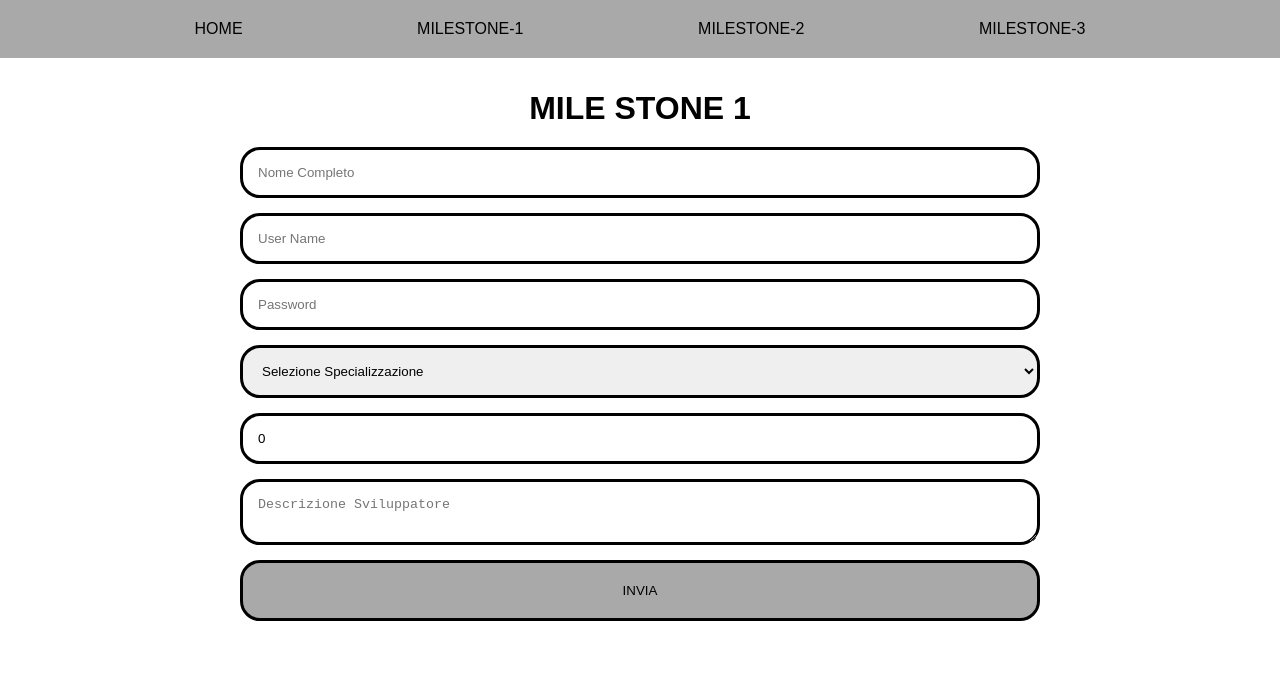
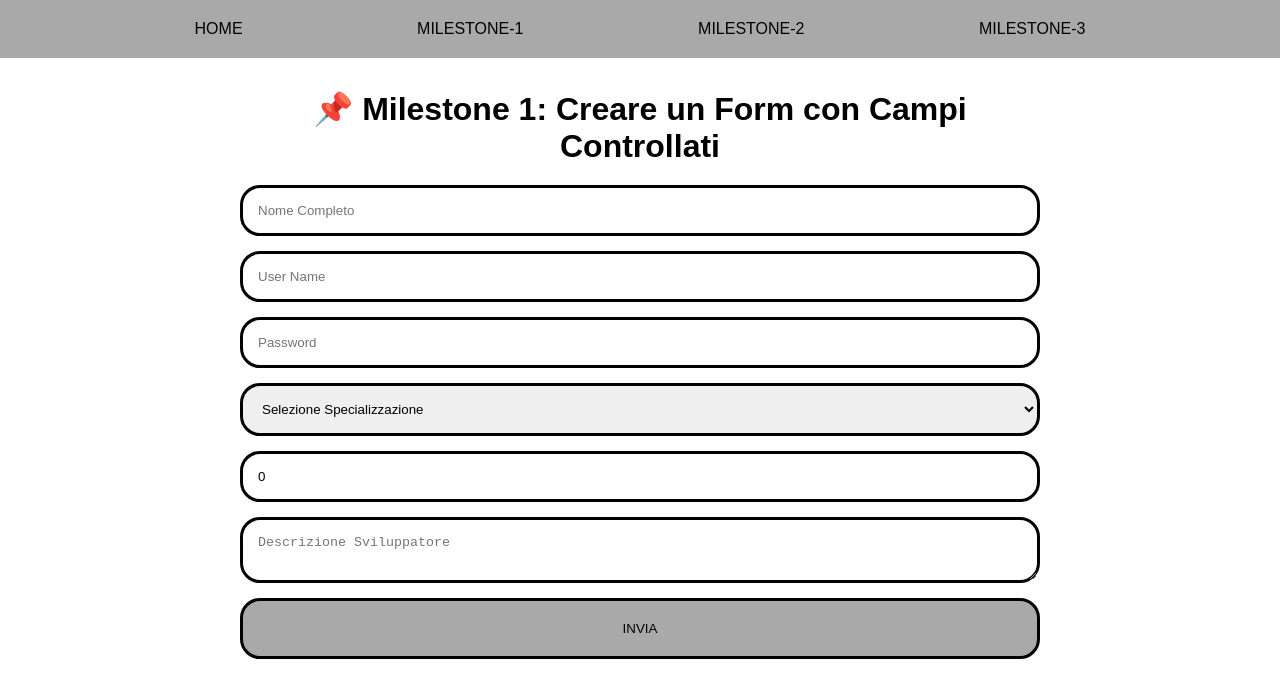
Before and after one commit to bellaviagabriele03/ex-react-useref-signup, a React (Vite) app: page /milestone1 in a window 1280 px wide. Shown: the top 698 px of the page. Built offline with nearby package versions, Linux system fonts and the light colour scheme.

Commit message:
FIX: cambiati titoli alle pagine.

```diff
--- a/src/pages/MileStone1.jsx
+++ b/src/pages/MileStone1.jsx
@@ -37,7 +37,7 @@ export default function MileStone1() {
 
     return (
         <div className="container">
-            <h1 className="title">MILE STONE 1</h1>
+            <h1 className="title">📌 Milestone 1: Creare un Form con Campi Controllati</h1>
             <form
                 onSubmit={handleSubmit}
                 className="form-stone1">
--- a/src/pages/MileStone2.jsx
+++ b/src/pages/MileStone2.jsx
@@ -114,7 +114,7 @@ export default function MileStone2() {
 
     return (
         <div className="container">
-            <h1 className="title">MILE STONE 2</h1>
+            <h1 className="title">📌 Milestone 2: Validare in tempo reale</h1>
 
             <form
                 onSubmit={handleSubmit}
--- a/src/pages/MileStone3.jsx
+++ b/src/pages/MileStone3.jsx
@@ -113,7 +113,7 @@ export default function MileStone3() {
     }
     return (
         <div className="container">
-            <h1 className="title">MILE STONE 3</h1>
+            <h1 className="title">📌 Milestone 3: Convertire i Campi Non Controllati</h1>
 
             <form
                 onSubmit={handleSubmit}
```
